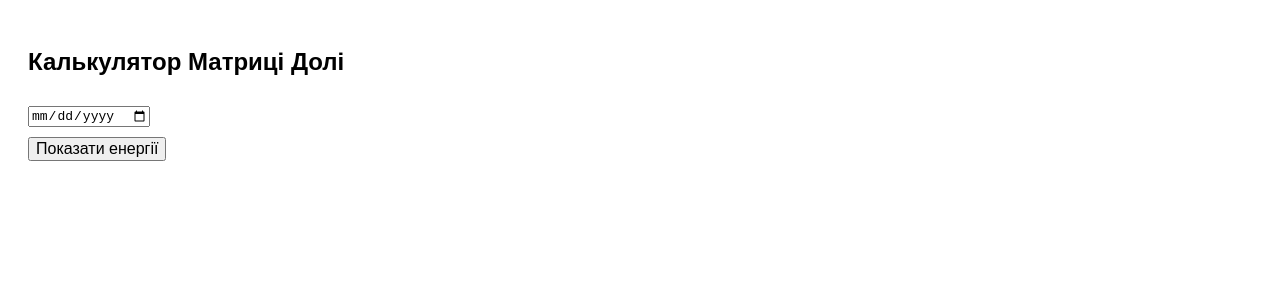
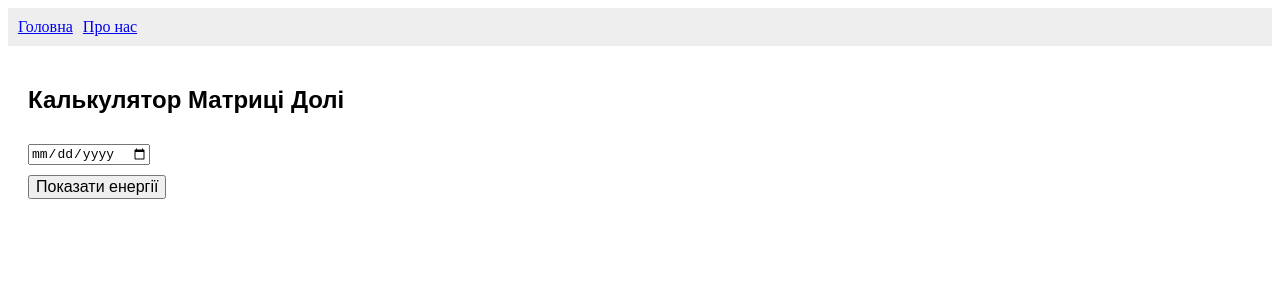
Before and after one commit to NataNatta/matrix-natalia, a React (Create React App) app: page / in a window 1280 px wide. Shown: the top 300 px of the page. Built offline with nearby package versions, Linux system fonts and the light colour scheme.

Commit message:
Add routing with Home and About components

```diff
--- a/src/App.js
+++ b/src/App.js
@@ -1,6 +1,7 @@
 import React, { useState } from 'react';
+import { BrowserRouter, Routes, Route, Link } from 'react-router-dom';
 
-function App() {
+function Home() {
   const [birthdate, setBirthdate] = useState('');
   const [energies, setEnergies] = useState([]);
 
@@ -82,4 +83,23 @@
   );
 }
 
+function About() {
+  return <h2>Про нас</h2>;
+}
+
+function App() {
+  return (
+    <BrowserRouter>
+      <nav style={{ padding: '10px', backgroundColor: '#eee' }}>
+        <Link to="/" style={{ marginRight: '10px' }}>Головна</Link>
+        <Link to="/about">Про нас</Link>
+      </nav>
+      <Routes>
+        <Route path="/" element={<Home />} />
+        <Route path="/about" element={<About />} />
+      </Routes>
+    </BrowserRouter>
+  );
+}
+
 export default App;
```
